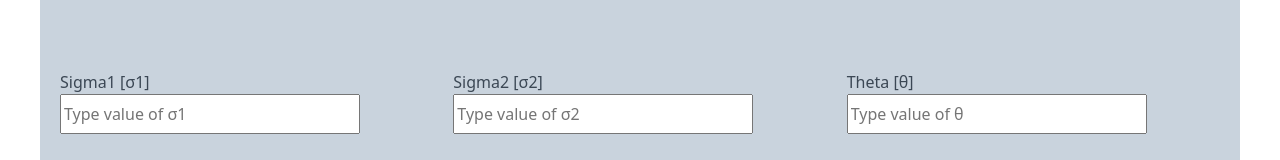
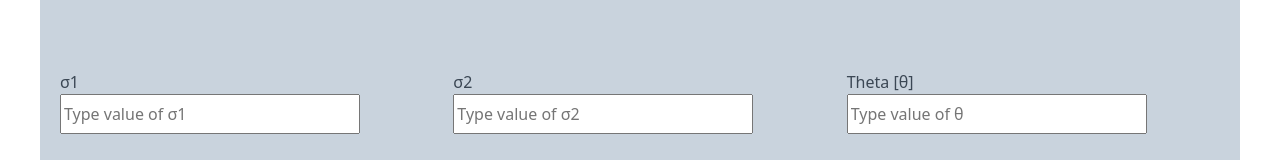
Before and after one commit to NadeemSB/ESDD-Compute, a plain HTML site: page index.html in a window 1280 px wide. Shown: the part 144-304 px from the top of the page. Drawn offline with nearby package versions, Linux system fonts and the light colour scheme.

Commit message:
Update index.html
Second Commit 12/04/2021
1. Space in-between "Electrical & Electronics"
2. Notation change

```diff
--- a/index.html
+++ b/index.html
@@ -18,12 +18,12 @@
       <h3 class="instruction">Enter the values below</h3>
       <div class="grid-container">
         <div class="grid-item">
-          <label for="sig1">Sigma1 [σ1]</label>
+          <label for="sig1">σ1</label>
           <input type="number" class="userinput" id="sig1" name="sig1" placeholder="Type value of σ1">
         </div>
 
         <div class="grid-item">
-          <label for="sig2">Sigma2 [σ2]</label>
+          <label for="sig2">σ2</label>
           <input type="number" class="userinput" id="sig2" name="sig2" placeholder="Type value of σ2">
         </div>
 
@@ -61,6 +61,6 @@
     </div>
   </form>
   <script src="app.js"></script>
-  <footer class="footer">Electrical &Electronics Engineering, MSRIT</footer>
+  <footer class="footer">Electrical & Electronics Engineering, MSRIT</footer>
 </body>
 </html>
```
